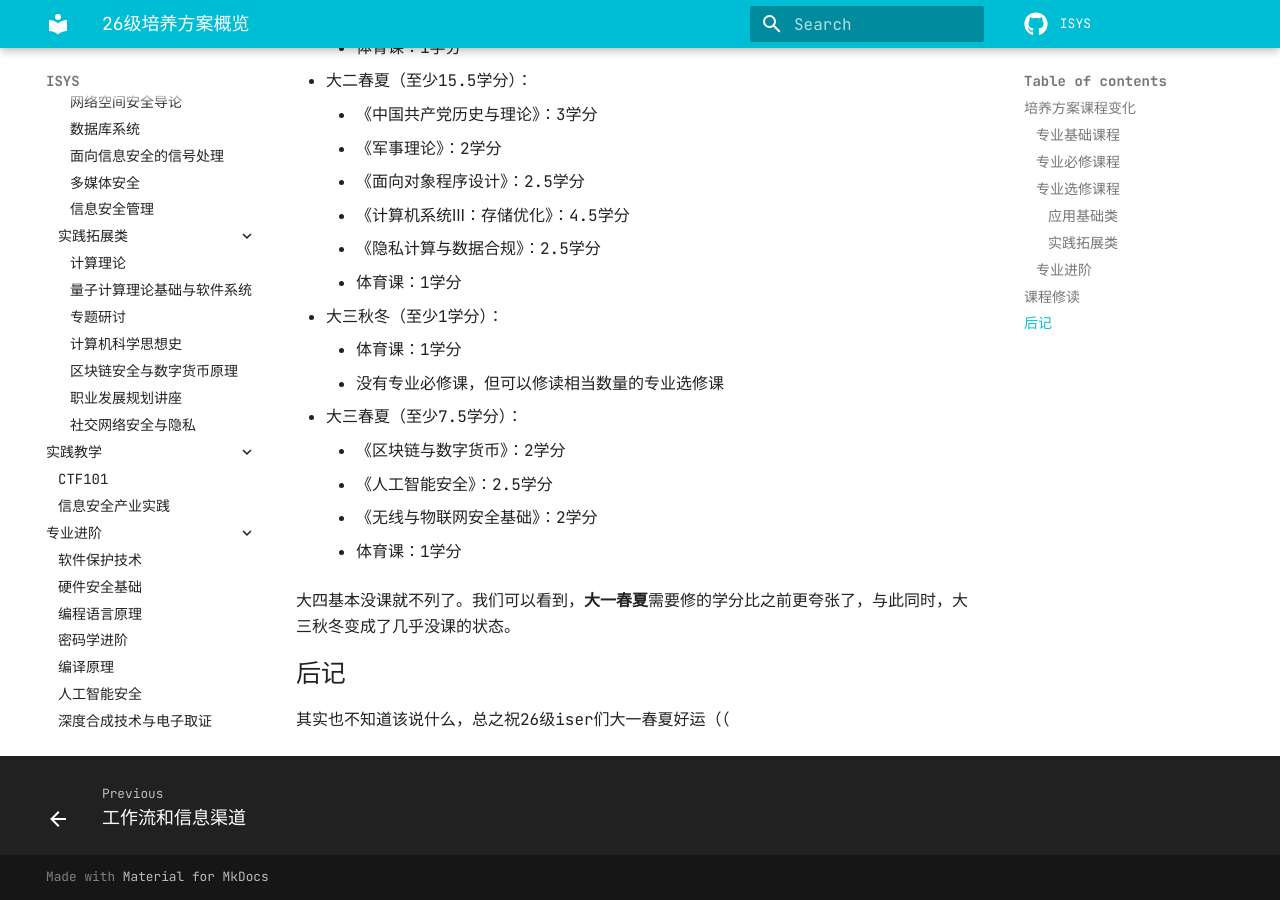
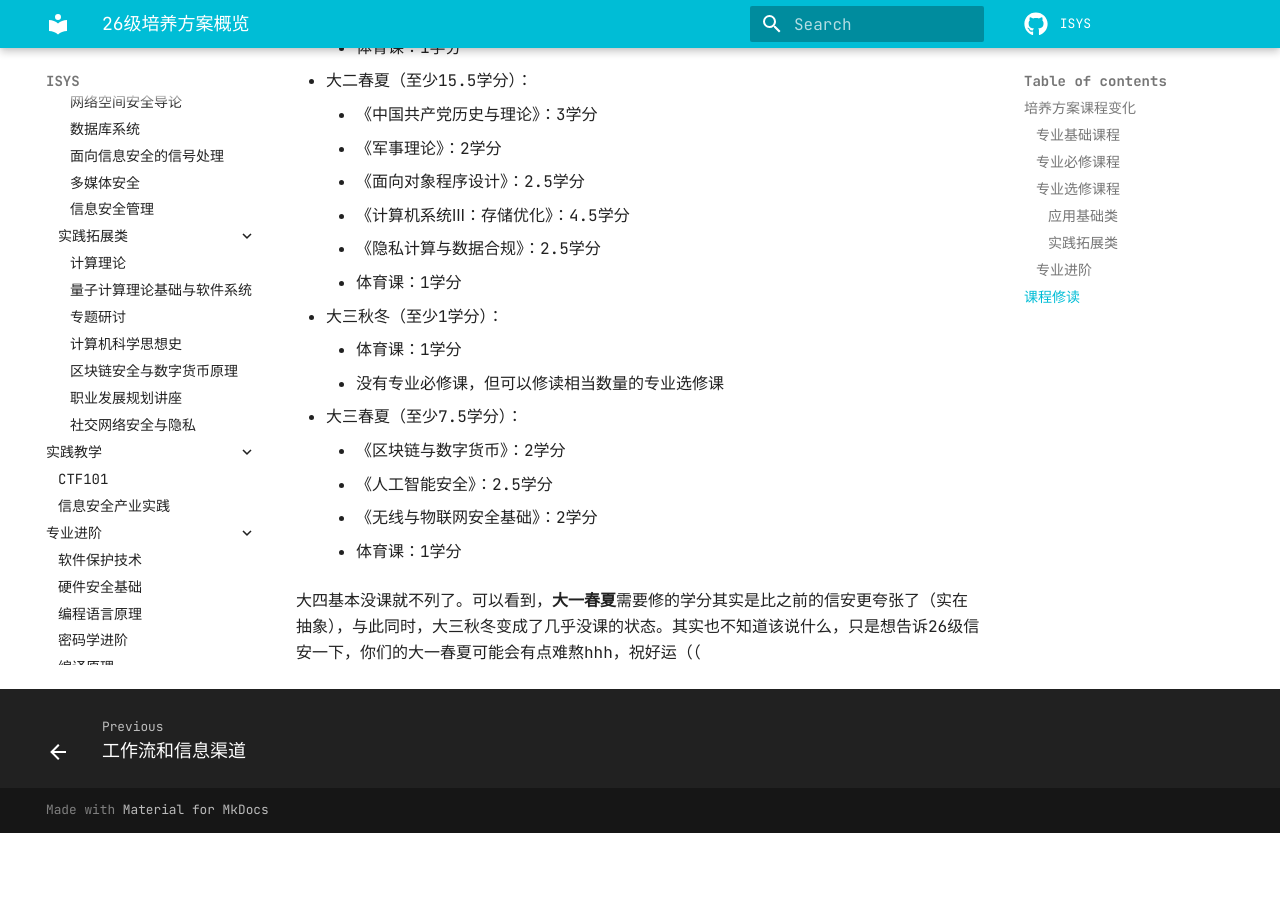
Before and after one commit to dreamem0ra1n/ISYS, an MkDocs documentation site: the page built from docs/杂项/26级培养方案概览.md, in a window 1280 px wide and 900 px high, scrolled down 2780 px. Built offline with MkDocs 1.6.1 and Material for MkDocs 9.7.7, drawn with Linux system fonts in a browser that asks for light colours; comment, search, counter and statistics services are not loaded; after the commit the page ends 3613 px from its top, so only the background shows below that; some of the changed text lies outside the part shown.

Commit message:
refactor:修改了26级培养方案概览的部分语句

```diff
--- a/docs/杂项/26级培养方案概览.md
+++ b/docs/杂项/26级培养方案概览.md
@@ -3,7 +3,7 @@ comments: true
 ---
 
 # 26级培养方案概览
-!!! warning "个人解析，**并不权威**，欢迎纠错和讨论。"
+!!! warning "个人解析，**并不权威**，欢迎纠错和讨论。时效性有限，培养方案请以教务网最新公布的版本为准。"
 
 [关于2026级本科新生第一学年秋冬学期选课的通知](https://zdbk.zju.edu.cn/jwglxt/xtgl/xwgl_ckXw.html?xwbh=569D011381027E3FE06329B3CA0A448F&doType=save)已经发布，本着对26级变化的好奇，我看了一下[26届信安培养方案（7.16下载）](attachment/26-信息安全（7.16）.pdf)，发现大一下预置依旧吓人，所以决定简单记录一下培养方案的变化情况，以及做一个概览。
 
@@ -118,8 +118,4 @@ comments: true
     - 《无线与物联网安全基础》：2学分
     - 体育课：1学分
 
-大四基本没课就不列了。我们可以看到，**大一春夏**需要修的学分比之前更夸张了，与此同时，大三秋冬变成了几乎没课的状态。
-
-## 后记
-
-其实也不知道该说什么，总之祝26级iser们大一春夏好运（（
+大四基本没课就不列了。可以看到，**大一春夏**需要修的学分其实是比之前的信安更夸张了（实在抽象），与此同时，大三秋冬变成了几乎没课的状态。其实也不知道该说什么，只是想告诉26级信安一下，你们的大一春夏可能会有点难熬hhh，祝好运（（
```
